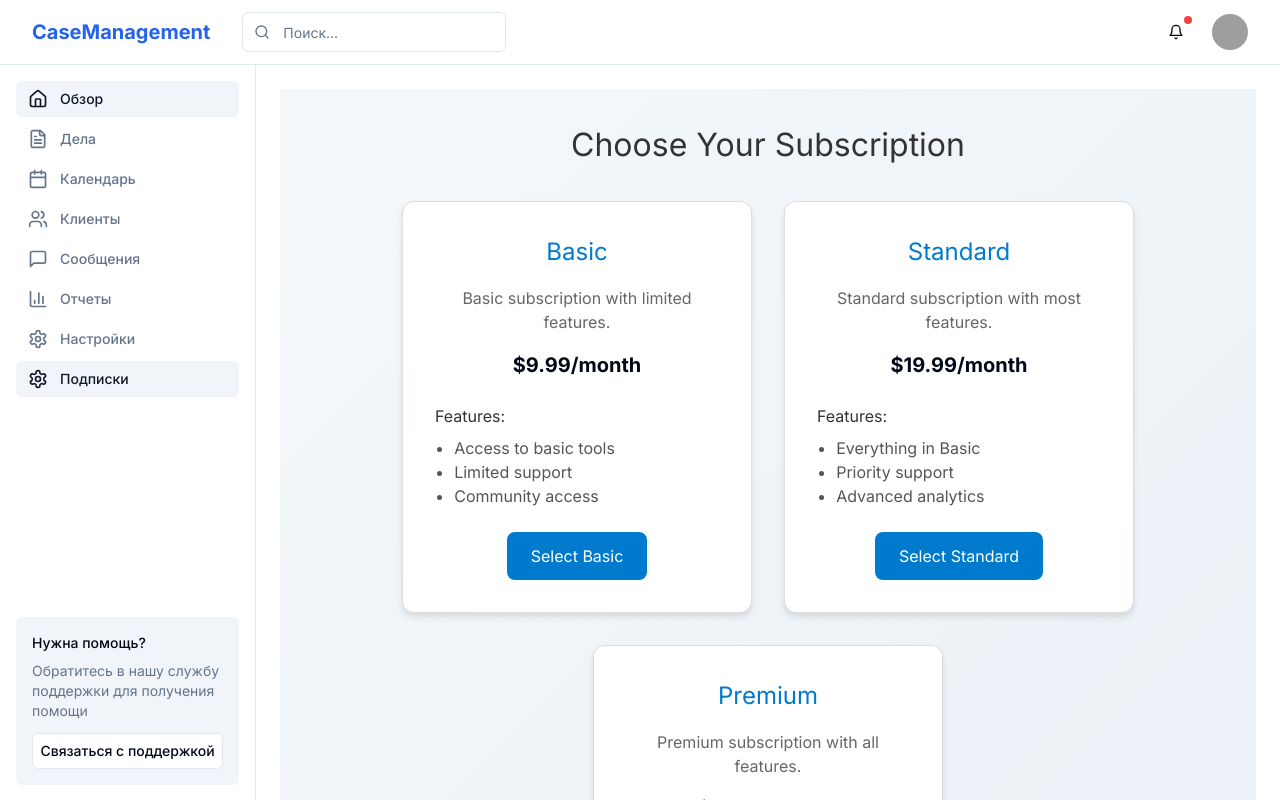
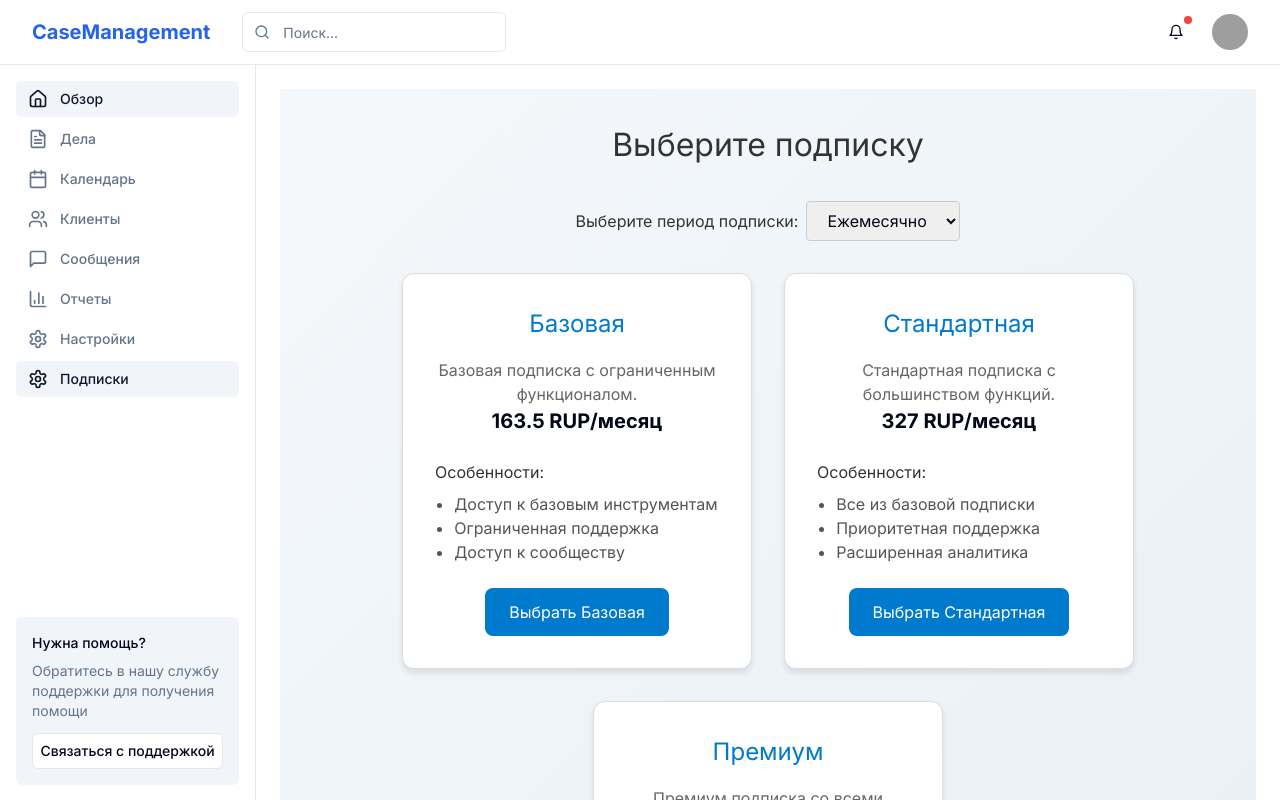
Before and after one commit to AndronakyAndrew/case-management, a Next.js app: page /dashboard/subscription in a window 1280 px wide. Shown: the top 800 px of the page. Built offline with nearby package versions, Linux system fonts and the light colour scheme; grey boxes are pictures that could not be loaded.

Commit message:
New interface for subscription page

```diff
--- a/app/dashboard/cases/page.tsx
+++ b/app/dashboard/cases/page.tsx
@@ -6,12 +6,14 @@ import { CaseFilters } from "@/components/cases/case-filters"
 import { Plus, Search } from "lucide-react"
 import Link from "next/link"
 
+const apiUrl = 'http://localhost:8080';
+
 export default async function CasesPage() {
   try {
     const cookieStore = await cookies()
     const authToken = cookieStore.get('authToken')?.value
 
-    const res = await fetch('http://localhost:8080/cases', {
+    const res = await fetch(`${apiUrl}/cases`, {
       headers: {
         Authorization: `Bearer ${authToken}`,
       },
--- a/app/dashboard/subscription/page.tsx
+++ b/app/dashboard/subscription/page.tsx
@@ -5,52 +5,119 @@ type SubscriptionType = {
     id: number;
     name: string;
     description: string;
-    price: string;
+    monthlyPrice: string;
+    yearlyPrice: string;
     features: string[];
 };
 
 const subscriptionTypes: SubscriptionType[] = [
     {
         id: 1,
-        name: 'Basic',
-        description: 'Basic subscription with limited features.',
-        price: '$9.99/month',
+        name: 'Базовая',
+        description: 'Базовая подписка с ограниченным функционалом.',
+        monthlyPrice: '163.5 RUP/месяц',
+        yearlyPrice: '1962 RUP/год',
         features: [
-            'Access to basic tools',
-            'Limited support',
-            'Community access'
+            'Доступ к базовым инструментам',
+            'Ограниченная поддержка',
+            'Доступ к сообществу'
         ],
     },
     {
         id: 2,
-        name: 'Standard',
-        description: 'Standard subscription with most features.',
-        price: '$19.99/month',
+        name: 'Стандартная',
+        description: 'Стандартная подписка с большинством функций.',
+        monthlyPrice: '327 RUP/месяц',
+        yearlyPrice: '3924 RUP/год',
         features: [
-            'Everything in Basic',
-            'Priority support',
-            'Advanced analytics'
+            'Все из базовой подписки',
+            'Приоритетная поддержка',
+            'Расширенная аналитика'
         ],
     },
     {
         id: 3,
-        name: 'Premium',
-        description: 'Premium subscription with all features.',
-        price: '$29.99/month',
+        name: 'Премиум',
+        description: 'Премиум подписка со всеми функциями.',
+        monthlyPrice: '490.50 RUP/месяц',
+        yearlyPrice: '5886 RUP/год',
         features: [
-            'All Standard features',
-            'Dedicated account manager',
-            'Custom integrations',
-            '24/7 premium support'
+            'Все функции стандартной подписки',
+            'Выделенный менеджер аккаунта',
+            'Пользовательские интеграции',
+            'Премиум поддержка 24/7'
         ],
     },
 ];
 
+const getDisplayedPrice = (
+    subscription: SubscriptionType,
+    period: 'monthly' | 'quarterly' | 'yearly'
+): string => {
+    if (period === 'monthly') return subscription.monthlyPrice;
+    if (period === 'yearly') return subscription.yearlyPrice;
+    // For quarterly, calculate based on the monthly price
+    const monthlyNumber = parseFloat(subscription.monthlyPrice);
+    if (isNaN(monthlyNumber)) return subscription.monthlyPrice;
+    const quarterlyPrice = (monthlyNumber * 3).toFixed(2);
+    return `${quarterlyPrice} RUP/3 месяца`;
+};
+
+type ModalProps = {
+    onClose: () => void;
+    children: React.ReactNode;
+};
+
+const Modal: React.FC<ModalProps> = ({ onClose, children }) => {
+    return (
+        <div style={{
+            position: 'fixed',
+            top: 0,
+            left: 0,
+            width: '100vw',
+            height: '100vh',
+            backgroundColor: 'rgba(0,0,0,0.5)',
+            display: 'flex',
+            justifyContent: 'center',
+            alignItems: 'center',
+            zIndex: 1000
+        }}>
+            <div style={{
+                backgroundColor: '#fff',
+                padding: '2rem',
+                borderRadius: '12px',
+                maxWidth: '500px',
+                width: '100%',
+                position: 'relative'
+            }}>
+                {children}
+                <button
+                    style={{
+                        position: 'absolute',
+                        top: '10px',
+                        right: '10px',
+                        background: 'transparent',
+                        border: 'none',
+                        fontSize: '1.5rem',
+                        cursor: 'pointer'
+                    }}
+                    onClick={onClose}
+                >
+                    &times;
+                </button>
+            </div>
+        </div>
+    );
+};
+
 const SubscriptionPage: React.FC = () => {
+    const [period, setPeriod] = React.useState<'monthly' | 'quarterly' | 'yearly'>('monthly');
+    const [selectedSubscription, setSelectedSubscription] = React.useState<SubscriptionType | null>(null);
+    const [showModal, setShowModal] = React.useState<boolean>(false);
 
     const handleSelect = (subscription: SubscriptionType) => {
-        alert(`Selected: ${subscription.name} plan`);
-        // Replace the alert with additional functionality as needed
+        setSelectedSubscription(subscription);
+        setShowModal(true);
     };
 
     return (
@@ -65,8 +132,28 @@ const SubscriptionPage: React.FC = () => {
                 fontSize: '2rem',
                 color: '#333'
             }}>
-                Choose Your Subscription
+                Выберите подписку
             </h1>
+            <div style={{ textAlign: 'center', marginBottom: '2rem' }}>
+                <label htmlFor="period-select" style={{ marginRight: '0.5rem', fontSize: '1rem', color: '#333' }}>
+                    Выберите период подписки:
+                </label>
+                <select
+                    id="period-select"
+                    value={period}
+                    onChange={e => setPeriod(e.target.value as 'monthly' | 'quarterly' | 'yearly')}
+                    style={{
+                        padding: '0.5rem 1rem',
+                        fontSize: '1rem',
+                        borderRadius: '4px',
+                        border: '1px solid #ccc'
+                    }}
+                >
+                    <option value="monthly">Ежемесячно</option>
+                    <option value="quarterly">3 месяца</option>
+                    <option value="yearly">Ежегодно</option>
+                </select>
+            </div>
             <div style={{
                 display: 'flex',
                 gap: '2rem',
@@ -99,7 +186,7 @@ const SubscriptionPage: React.FC = () => {
                         </h2>
                         <p style={{
                             color: '#666',
-                            marginBottom: '1rem'
+                            marginBottom: '1рем'
                         }}>
                             {subscription.description}
                         </p>
@@ -108,13 +195,13 @@ const SubscriptionPage: React.FC = () => {
                             fontWeight: 'bold',
                             marginBottom: '1.5rem'
                         }}>
-                            {subscription.price}
+                            {getDisplayedPrice(subscription, period)}
                         </p>
                         <div style={{
                             textAlign: 'left',
                             marginBottom: '1.5rem'
                         }}>
-                            <h4 style={{ marginBottom: '0.5rem', color: '#333' }}>Features:</h4>
+                            <h4 style={{ marginBottom: '0.5rem', color: '#333' }}>Особенности:</h4>
                             <ul style={{
                                 listStyle: 'disc',
                                 paddingLeft: '1.2rem',
@@ -140,11 +227,46 @@ const SubscriptionPage: React.FC = () => {
                             onMouseOut={e => (e.currentTarget.style.backgroundColor = '#007acc')}
                             onClick={() => handleSelect(subscription)}
                         >
-                            Select {subscription.name}
+                            Выбрать {subscription.name}
                         </button>
                     </div>
                 ))}
             </div>
+            {showModal && selectedSubscription && (
+                <Modal onClose={() => setShowModal(false)}>
+                    <h2 style={{ color: '#007acc', marginBottom: '1rem' }}>
+                        Подтверждение выбранной подписки
+                    </h2>
+                    <p style={{ marginBottom: '0.5rem' }}>
+                        Вы выбрали: <strong>{selectedSubscription.name}</strong>
+                    </p>
+                    <p style={{ marginBottom: '0.5rem' }}>
+                        Описание: {selectedSubscription.description}
+                    </p>
+                    <p style={{ marginBottom: '1rem', fontWeight: 'bold' }}>
+                        Цена: {getDisplayedPrice(selectedSubscription, period)}
+                    </p>
+                    <button
+                        style={{
+                            backgroundColor: '#28a745',
+                            color: '#fff',
+                            border: 'none',
+                            padding: '0.75rem 1.5rem',
+                            borderRadius: '8px',
+                            cursor: 'pointer',
+                            transition: 'background-color 0.3s ease'
+                        }}
+                        onMouseOver={e => (e.currentTarget.style.backgroundColor = '#218838')}
+                        onMouseOut={e => (e.currentTarget.style.backgroundColor = '#28a745')}
+                        onClick={() => {
+                            console.log('Proceeding with subscription:', selectedSubscription);
+                            // Replace with desired action (e.g., redirect to payment page)
+                        }}
+                    >
+                        Продолжить подписку
+                    </button>
+                </Modal>
+            )}
         </div>
     );
 };
--- a/app/login/page.tsx
+++ b/app/login/page.tsx
@@ -12,6 +12,8 @@ import { useRouter } from "next/navigation"
 import { useToast } from "@/components/ui/use-toast"
 import Cookies from "js-cookie"
 
+const apiUrl = 'http://localhost:8080';
+
 export default function LoginPage() {
   const [Username, setUsername] = useState("")
   const [Password, setPassword] = useState("")
@@ -24,7 +26,7 @@ export default function LoginPage() {
     setIsLoading(true)
 
     try {
-      const response = await fetch('http://localhost:8080/auth/login', {
+      const response = await fetch(`${apiUrl}/auth/login`, {
         method: 'POST',
         headers: { 'Content-Type': 'application/json' },
         body: JSON.stringify({ Username, Password }),
--- a/components/header.tsx
+++ b/components/header.tsx
@@ -15,6 +15,7 @@ import { Bell, Menu, Search } from "lucide-react"
 import { Sheet, SheetContent, SheetTrigger } from "@/components/ui/sheet"
 import { Sidebar } from "@/components/sidebar"
 import { useRouter } from "next/navigation"
+import Link from "next/link"
 
 export function Header() {
   const router = useRouter()
@@ -60,8 +61,9 @@ export function Header() {
             <DropdownMenuContent align="end">
               <DropdownMenuLabel>Мой аккаунт</DropdownMenuLabel>
               <DropdownMenuSeparator />
-              <DropdownMenuItem>Профиль</DropdownMenuItem>
-              <DropdownMenuItem>Настройки</DropdownMenuItem>
+              <DropdownMenuItem asChild>
+                <Link href="/dashboard/settings">Настройки</Link>
+              </DropdownMenuItem>
               <DropdownMenuSeparator />
               <DropdownMenuItem onClick={handleLogout}>Выйти</DropdownMenuItem>
             </DropdownMenuContent>
```
